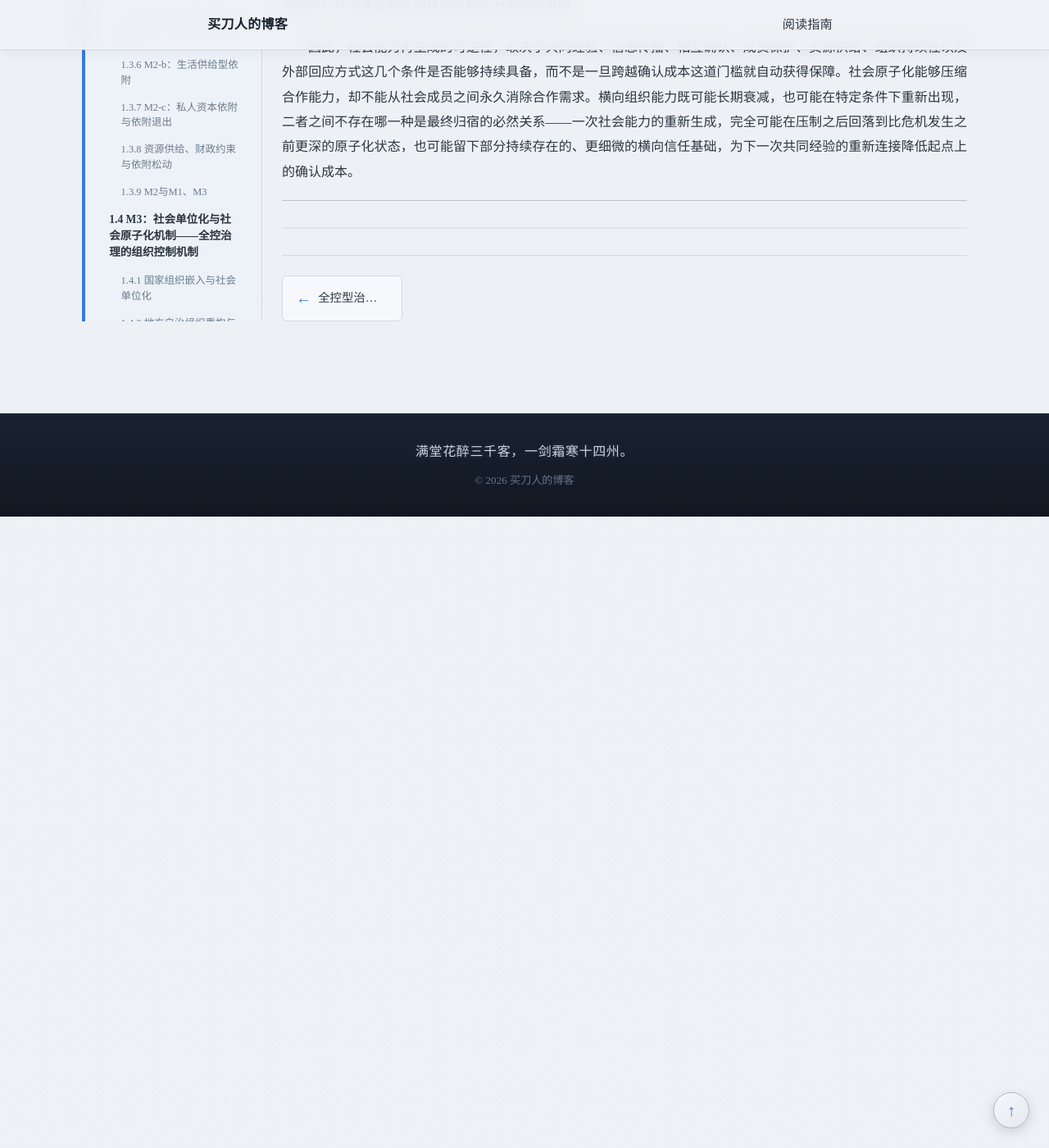
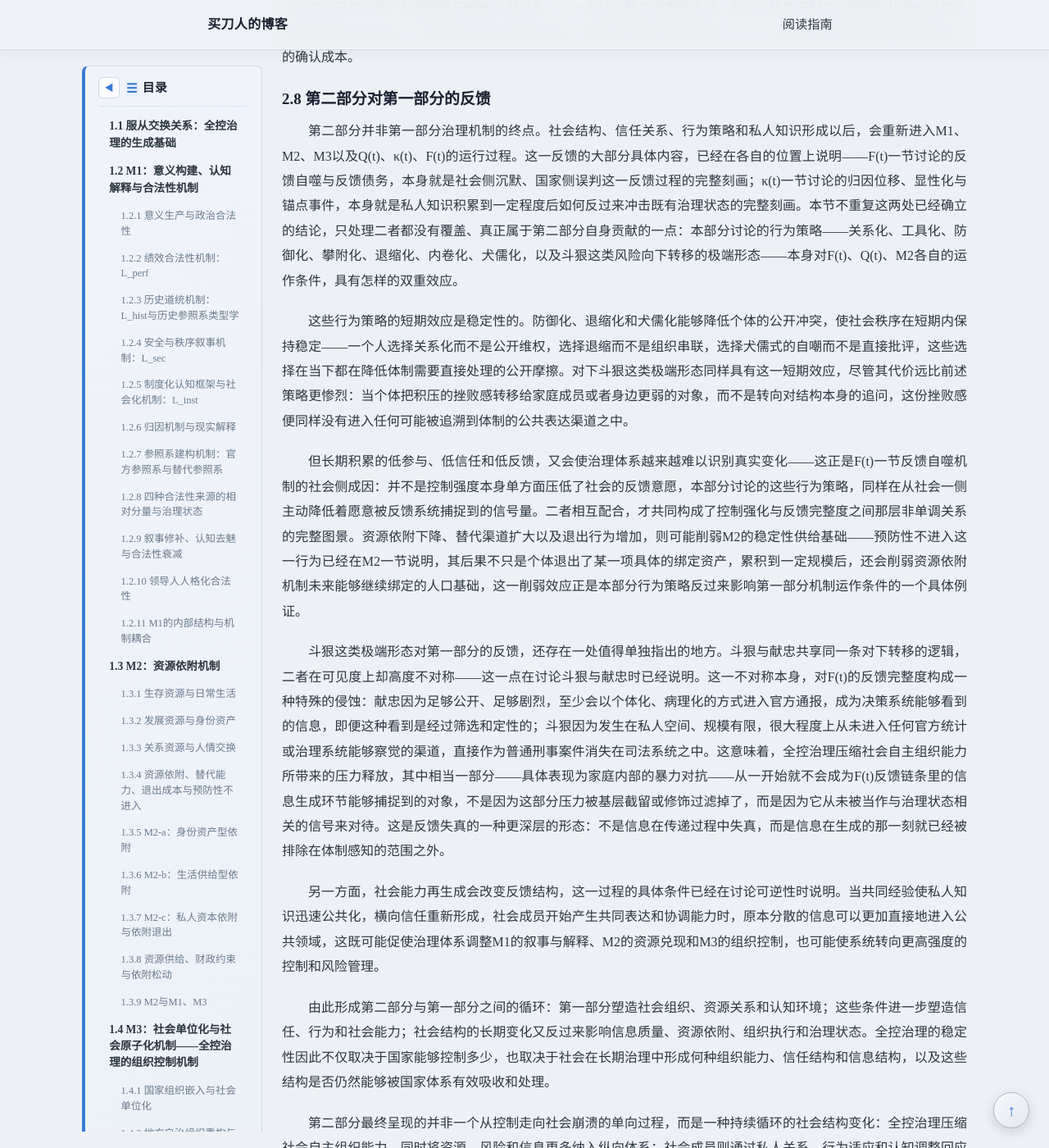
Before and after one commit to maidaoren/maidaoren.github.io, a Jekyll site: the page built from _posts/2026-09-20-Want-to-eat-pipe-Total-control-governance-model -3.md, in a window 1280 px wide and 1400 px high, scrolled down 59822 px. Shown: the whole window at 82% size. Built offline with Jekyll 4.4.1, drawn with Linux system fonts in a browser that asks for light colours; nearby versions of some CDN libraries; before the commit the page ends 60452 px from its top, so only the background shows below that; some of the changed text lies outside the part shown.

Commit message:
卖刀人
test

```diff
--- a/_posts/2026-09-20-Want-to-eat-pipe-Total-control-governance-model -3.md
+++ b/_posts/2026-09-20-Want-to-eat-pipe-Total-control-governance-model -3.md
@@ -32,7 +32,7 @@ sticky_order: 1
   * **S2（強化治理/S2-O 攻勢大清洗）**：高壓整肅與意識形態加碼，誘發官僚避責擺爛與**反饋自噬（\\(F(t) \to 0\\)）**。
   * **S3（危機重構）**：Q 枯竭与服從交換破產，引發系統脆斷、極化或結構重組。
 
-四、 第二層微觀社會行為與心理適應
+四、 第二部分微觀社會行為與心理適應
 
 * **縱向攀附（自我奴化）**：在 M2 壟斷下，個體向權力/單位靠攏，以策略性絕對服從換取安全與特許資源。
 * **橫向攀比與拉踩內耗（弱者相殘）**：在 M3 原子化与單一官本位價值下，個體對上批判被封死，轉而將同類視為資源競爭對手，透過**向下拉踩、幸災樂禍（他人越慘自己越安全快樂）**獲得廉價的微觀權力補償，客觀上幫體制分流了政治反抗壓力。
@@ -834,8 +834,6 @@ S3-M与S3-E并不互斥，历史上常常相互加强：大规模的群众动员
 
 这一分化存在一个需要限定的边界。家庭内部的横向信任，通常被认为是压缩最少、保存最完整的一层关系——本节此前的讨论也是在这一假设下进行的。但这一假设本身并非在任何条件下都成立。当家庭内部出现具体的、涉及重大利益的纠纷——尤其是财产和赡养这类冲突——而缺乏能够居中调解的第三方权威时，家庭内部的横向信任同样可能在压力下瓦解，甚至演变为激烈的暴力对抗。这一具体现象及其成因，将在下文讨论行为适应策略时展开。
 
----
-
 ### 2.3 社会问题私人化与行为适应
 
 当横向组织能力不足、公共知识难以形成而纵向依附较强时，社会问题容易被个体化。原本具有结构性特征的问题，被重新理解为个人能力、个人选择或个人关系的问题。个体面对失业、职业竞争、住房压力、教育竞争、经营困难和公共服务问题时，更容易首先寻找个人解决方案，而不是通过持续的公共组织进行协调。
@@ -856,9 +854,7 @@ S3-M与S3-E并不互斥，历史上常常相互加强：大规模的群众动员
 
 这类语言现象与前述行为策略共享同一个功能位置：它们都是社会问题私人化之后，个体处理外部压力时会调用的资源，区别在于行为策略处理的是具体的生存与发展问题，语言的侏儒化处理的则是公共议题本身如何被谈论——当公共政治议题被降格为情绪宣泄和身份站队的素材，严肃的政治思辨在语言层面就已经失去了展开的空间，这本身构成了κ(t)一节讨论过的分流性化解工具的一种具体、由民间自发生产而非官方主动设计的实现形式。
 
----
-
-### 风险向下转移：斗狠与献忠
+**风险向下转移：斗狠与献忠**
 
 前述几类行为策略处理的都是个体如何调整自身行为去适应压力，风险还可能经由另一条路径释放：当个体缺乏改变上层结构的能力时，压力可能转化为家庭内部、职场内部或更弱势群体之间的竞争与对抗。这不是说所有人都会互相伤害，而是一种在资源紧张和责任压力下，个体可能通过向更弱者转移成本、或者向没有防备的对象宣泄积压情绪，来降低自身风险或获取某种心理补偿的行为倾向。这一倾向在具体材料中呈现出至少四种不同的形态，本节逐一展开，并在最后说明处理这类材料时需要遵循的归因方法论。
 
@@ -898,8 +894,6 @@ S3-M与S3-E并不互斥，历史上常常相互加强：大规模的群众动员
 
 处理斗狠这类材料时，需要避免一种容易出现的归因跃迁——把这一现象直接理解为某种民族性或国民性的产物，例如认为这反映了某个特定人群天然更倾向于用暴力解决私人纠纷。这正是语料库自身在讨论认知极化时已经明确批判过的归因路径：从对具体制度和政策的批评，滑向对整个群体乃至整个文化的本质化归罪。这一路径不仅在方法论上站不住——四个具体案例构成的样本量，不足以支撑任何关于群体特质的概括——也会使分析本身偏离焦点：真正具有解释力的，不是当事人属于哪个群体，而是当横向的信任中介机制被拆除、又没有被功能对等地替代，且个体的挫败感缺乏安全的向上宣泄渠道时，这一组制度条件本身会系统性地提高私人纠纷升级为暴力对抗的概率。这是一个关于制度条件的命题，适用于处于同样制度条件下的任何人群，而不是一个关于特定人群心理特质的命题。
 
----
-
 ### 2.4 认知路径的社会扩散
 
 去魅之后个体可能走向哪几条不同的认知路径——个人归因、结构归因、犬儒化与退缩、虚无化、认知极化、横向确认——这几条路径本身已经在κ(t)一节完整讨论过，包括认知极化如何在特定条件下反哺安全叙事这一具体反馈机制，本节不再重复论证这些路径为什么会分化，只处理一个κ(t)自身没有覆盖的问题：某一条路径一旦在个体身上发生，会如何在他周围的社会关系中扩散开来，被其他人观察到、部分模仿，或者反过来被抵制。
@@ -956,4 +946,18 @@ S3-M与S3-E并不互斥，历史上常常相互加强：大规模的群众动员
 
 因此，社会能力再生成的可逆性，取决于共同经验、信息传播、相互确认、成员保护、资源供给、组织持续性以及外部回应方式这几个条件是否能够持续具备，而不是一旦跨越确认成本这道门槛就自动获得保障。社会原子化能够压缩合作能力，却不能从社会成员之间永久消除合作需求。横向组织能力既可能长期衰减，也可能在特定条件下重新出现，二者之间不存在哪一种是最终归宿的必然关系——一次社会能力的重新生成，完全可能在压制之后回落到比危机发生之前更深的原子化状态，也可能留下部分持续存在的、更细微的横向信任基础，为下一次共同经验的重新连接降低起点上的确认成本。
 
----
+### 2.8 第二部分对第一部分的反馈
+
+第二部分并非第一部分治理机制的终点。社会结构、信任关系、行为策略和私人知识形成以后，会重新进入M1、M2、M3以及Q(t)、κ(t)、F(t)的运行过程。这一反馈的大部分具体内容，已经在各自的位置上说明——F(t)一节讨论的反馈自噬与反馈债务，本身就是社会侧沉默、国家侧误判这一反馈过程的完整刻画；κ(t)一节讨论的归因位移、显性化与锚点事件，本身就是私人知识积累到一定程度后如何反过来冲击既有治理状态的完整刻画。本节不重复这两处已经确立的结论，只处理二者都没有覆盖、真正属于第二部分自身贡献的一点：本部分讨论的行为策略——关系化、工具化、防御化、攀附化、退缩化、内卷化、犬儒化，以及斗狠这类风险向下转移的极端形态——本身对F(t)、Q(t)、M2各自的运作条件，具有怎样的双重效应。
+
+这些行为策略的短期效应是稳定性的。防御化、退缩化和犬儒化能够降低个体的公开冲突，使社会秩序在短期内保持稳定——一个人选择关系化而不是公开维权，选择退缩而不是组织串联，选择犬儒式的自嘲而不是直接批评，这些选择在当下都在降低体制需要直接处理的公开摩擦。对下斗狠这类极端形态同样具有这一短期效应，尽管其代价远比前述策略更惨烈：当个体把积压的挫败感转移给家庭成员或者身边更弱的对象，而不是转向对结构本身的追问，这份挫败感便同样没有进入任何可能被追溯到体制的公共表达渠道之中。
+
+但长期积累的低参与、低信任和低反馈，又会使治理体系越来越难以识别真实变化——这正是F(t)一节反馈自噬机制的社会侧成因：并不是控制强度本身单方面压低了社会的反馈意愿，本部分讨论的这些行为策略，同样在从社会一侧主动降低着愿意被反馈系统捕捉到的信号量。二者相互配合，才共同构成了控制强化与反馈完整度之间那层非单调关系的完整图景。资源依附下降、替代渠道扩大以及退出行为增加，则可能削弱M2的稳定性供给基础——预防性不进入这一行为已经在M2一节说明，其后果不只是个体退出了某一项具体的绑定资产，累积到一定规模后，还会削弱资源依附机制未来能够继续绑定的人口基础，这一削弱效应正是本部分行为策略反过来影响第一部分机制运作条件的一个具体例证。
+
+斗狠这类极端形态对第一部分的反馈，还存在一处值得单独指出的地方。斗狠与献忠共享同一条对下转移的逻辑，二者在可见度上却高度不对称——这一点在讨论斗狠与献忠时已经说明。这一不对称本身，对F(t)的反馈完整度构成一种特殊的侵蚀：献忠因为足够公开、足够剧烈，至少会以个体化、病理化的方式进入官方通报，成为决策系统能够看到的信息，即便这种看到是经过筛选和定性的；斗狠因为发生在私人空间、规模有限，很大程度上从未进入任何官方统计或治理系统能够察觉的渠道，直接作为普通刑事案件消失在司法系统之中。这意味着，全控治理压缩社会自主组织能力所带来的压力释放，其中相当一部分——具体表现为家庭内部的暴力对抗——从一开始就不会成为F(t)反馈链条里的信息生成环节能够捕捉到的对象，不是因为这部分压力被基层截留或修饰过滤掉了，而是因为它从未被当作与治理状态相关的信号来对待。这是反馈失真的一种更深层的形态：不是信息在传递过程中失真，而是信息在生成的那一刻就已经被排除在体制感知的范围之外。
+
+另一方面，社会能力再生成会改变反馈结构，这一过程的具体条件已经在讨论可逆性时说明。当共同经验使私人知识迅速公共化，横向信任重新形成，社会成员开始产生共同表达和协调能力时，原本分散的信息可以更加直接地进入公共领域，这既可能促使治理体系调整M1的叙事与解释、M2的资源兑现和M3的组织控制，也可能使系统转向更高强度的控制和风险管理。
+
+由此形成第二部分与第一部分之间的循环：第一部分塑造社会组织、资源关系和认知环境；这些条件进一步塑造信任、行为和社会能力；社会结构的长期变化又反过来影响信息质量、资源依附、组织执行和治理状态。全控治理的稳定性因此不仅取决于国家能够控制多少，也取决于社会在长期治理中形成何种组织能力、信任结构和信息结构，以及这些结构是否仍然能够被国家体系有效吸收和处理。
+
+第二部分最终呈现的并非一个从控制走向社会崩溃的单向过程，而是一种持续循环的社会结构变化：全控治理压缩社会自主组织能力，同时将资源、风险和信息更多纳入纵向体系；社会成员则通过私人关系、行为适应和认知调整回应这一环境，其中一部分适应以斗狠这类向下转移的极端形态，把结构性的压力直接转化为最亲近之人之间的暴力对抗，而这部分转化本身，又因为发生在私人领域而从一开始就游离在国家能够感知的范围之外。长期积累的私人知识可能保持沉默，也可能在共同经验中重新连接；横向社会能力可能继续衰减，也可能在特定条件下重新生成。正是在这种持续的塑造、适应、再生产与反向修正过程中，第一部分的治理机制获得社会后果，而社会后果又重新进入治理系统本身。
```
Also changed, not shown: other parts of _posts/2026-09-20-Want-to-eat-pipe-Total-control-governance-model -3.md (+0 -4 lines).
